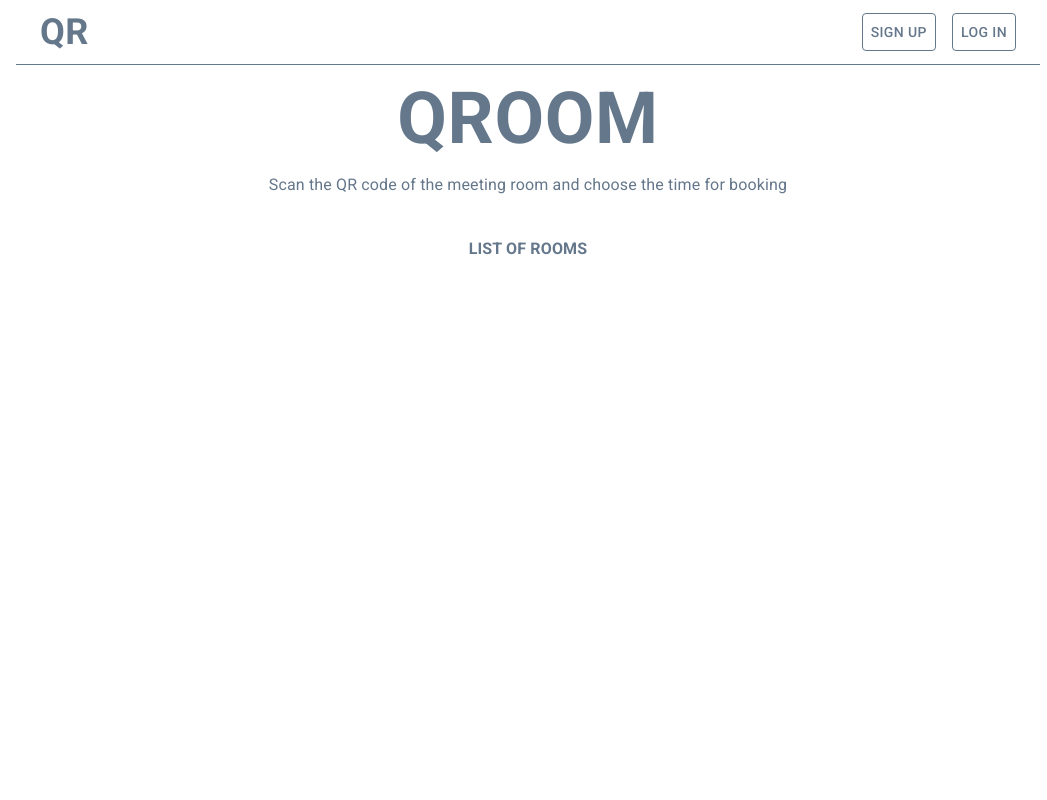
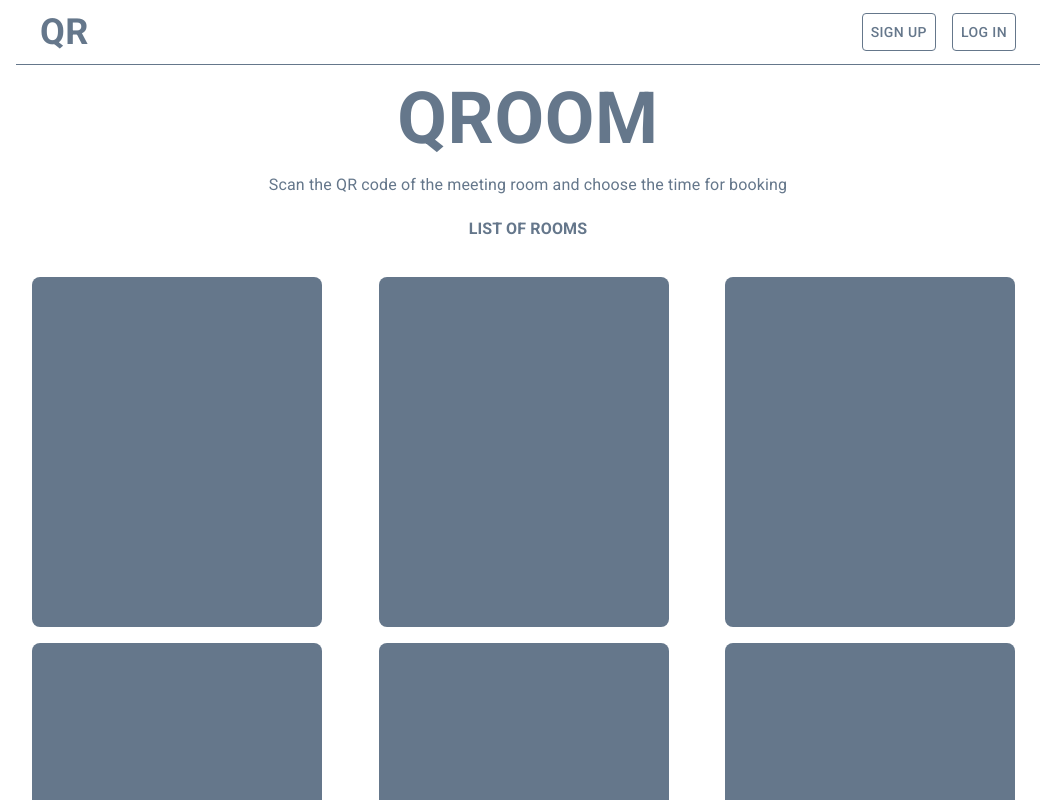
Before and after one commit to julesadikhanyan/qroom-client, a React app: page /rooms in a window 1280 px wide. Shown: the top 800 px of the page, without its empty margins (112-1159 px from the left). Built offline with nearby package versions, Linux system fonts and the light colour scheme.

Commit message:
Create list of rooms

```diff
--- a/src/pages/Rooms/index.tsx
+++ b/src/pages/Rooms/index.tsx
@@ -1,13 +1,30 @@
 import React from "react";
-import { Typography, Box, styled } from "@mui/material";
+import { Typography, Box, styled, Grid } from "@mui/material";
+
+import theme from "../../style/theme";
 
 const StyledTypography = styled(Typography)({
     textAlign: "center"
 });
 
+const listOfRooms: Array<string> = [
+    "Seattle",
+    "Chicago",
+    "Atlanta",
+    "Boston",
+    "Dallas",
+    "Los Angeles",
+    "Houston",
+    "Kansas City",
+    "Las Vegas",
+    "New Orleans",
+    "New York",
+    "Phoenix"
+];
+
 const Rooms: React.FC = () => {
     return (
-        <Box>
+        <Box sx={{ marginBottom: "20px" }}>
             <StyledTypography
                 sx={{
                     fontSize: 72,
@@ -21,12 +38,35 @@ const Rooms: React.FC = () => {
             </StyledTypography>
             <StyledTypography
                 sx={{
-                    marginTop: 5,
+                    margin: "20px 0 20px 0",
                     fontWeight: "bold"
                 }}
             >
                 LIST OF ROOMS
             </StyledTypography>
+            <Grid
+                container
+                spacing={2}
+                columns={12}
+                sx={{
+                    margin: "auto"
+                }}
+            >
+                {
+                    listOfRooms.map((room) =>
+                        <Grid key={room} item xs={4}>
+                            <Box sx={{
+                                width: 290,
+                                height: 350,
+                                backgroundColor: theme.palette.primary.main,
+                                borderRadius: 2,
+                                cursor: "pointer"
+                            }}>
+                            </Box>
+                        </Grid>
+                    )
+                }
+            </Grid>
         </Box>
     )
 }
```
